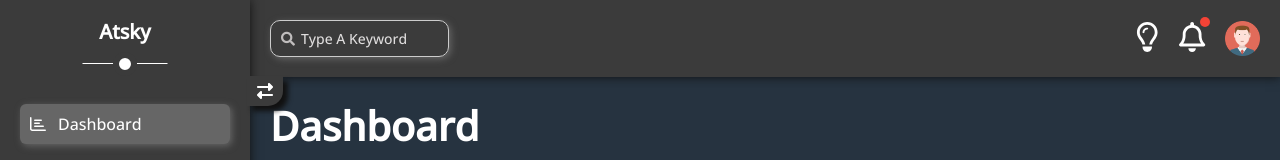
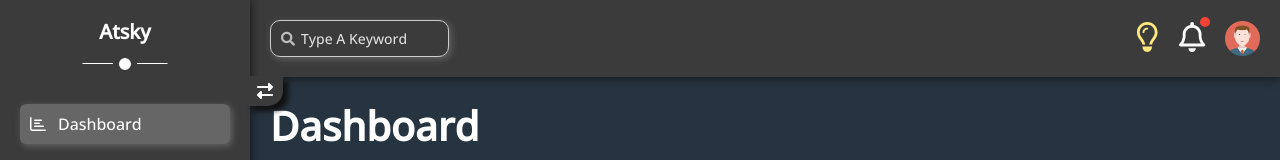
Before and after one commit to zaki164/Atsky, a React (Create React App) app: page / in a window 1280 px wide. Shown: the top 160 px of the page. Built offline with nearby package versions, Linux system fonts and the light colour scheme.

Commit message:
finish themes

```diff
--- a/src/components/Header/Header.jsx
+++ b/src/components/Header/Header.jsx
@@ -1,9 +1,10 @@
 import { FontAwesomeIcon } from '@fortawesome/react-fontawesome';
-import { faBell, faLightbulb, faMoon } from '@fortawesome/free-regular-svg-icons';
+import { faBell, faLightbulb } from '@fortawesome/free-regular-svg-icons';
 import { images } from '../../constants';
 import './Header.scss';
 import { Link } from 'react-router-dom';
 import { useRef, useEffect, useState, useLayoutEffect } from 'react';
+import { faMoon } from '@fortawesome/free-solid-svg-icons';
 
 const Header = () => {
   const [light, setlight] = useState(false);
@@ -12,17 +13,16 @@ const Header = () => {
   const stopPropa = e => {
     e.stopPropagation();
   }
+  const viewNotify = (e) => {
+    stopPropa(e);
+    notify.current.nextSibling.classList.toggle("show");
+  }
   const handleDarkMode = (e) => {
     stopPropa(e);
     setlight(!light);
     document.body.classList.toggle('light');
     localStorage.setItem("Light Mode", !light);
   }
-  const viewNotify = (e) => {
-    stopPropa(e);
-    notify.current.nextSibling.classList.toggle("show");
-  }
-  // localStorage.clear();
   useLayoutEffect(() => {
     if (lightlocal) {
       if (lightlocal === "true") {
@@ -47,7 +47,7 @@ const Header = () => {
         <input type="search" placeholder='Type A Keyword' />
       </div>
       <div className='icons position-relative flex_center'>
-        <span className='themeIcon' onClick={handleDarkMode}>{light ? <FontAwesomeIcon icon={faMoon} /> : <FontAwesomeIcon icon={faLightbulb} />}</span>
+        <span className='themeIcon' onClick={handleDarkMode}>{light ? <FontAwesomeIcon icon={faMoon} className="moon"/> : <FontAwesomeIcon icon={faLightbulb} className="sun"/>}</span>
         <span className='notification' ref={notify} onClick={viewNotify}>
           <FontAwesomeIcon icon={faBell} />
         </span>
--- a/src/components/Header/Header.scss
+++ b/src/components/Header/Header.scss
@@ -52,14 +52,25 @@ header {
     .themeIcon,
     .notification {
       margin-right: 20px;
+      cursor: pointer;
       @include media(sm) {
         margin-right: 13px;
       }
-      cursor: pointer;
       svg {
         font-size: 30px;
         @include media(sm) {
           font-size: 20px;
+        }
+      }
+    }
+    .themeIcon {
+      svg {
+        transition: color 2s;
+        &.moon {
+          color: #3aa8c2;
+        }
+        &.sun {
+          color: #FFE87C;
         }
       }
     }
```
